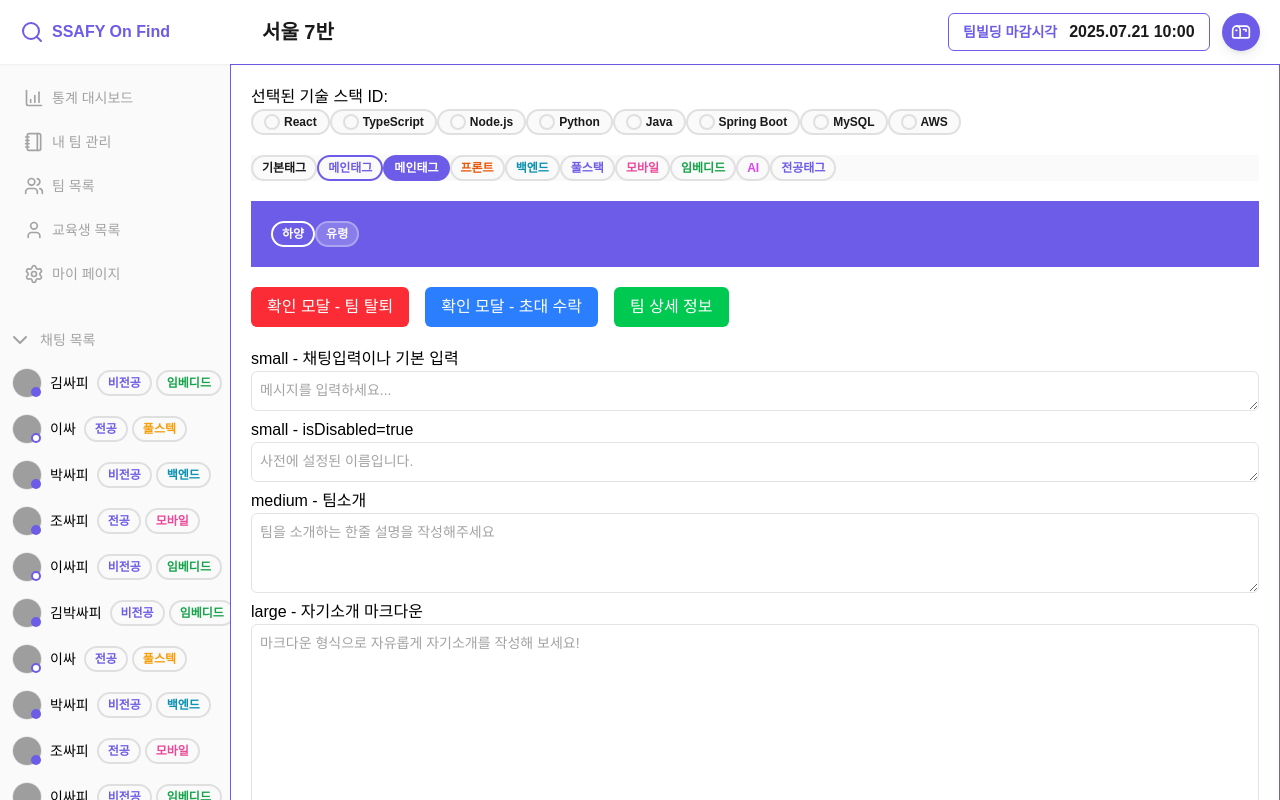
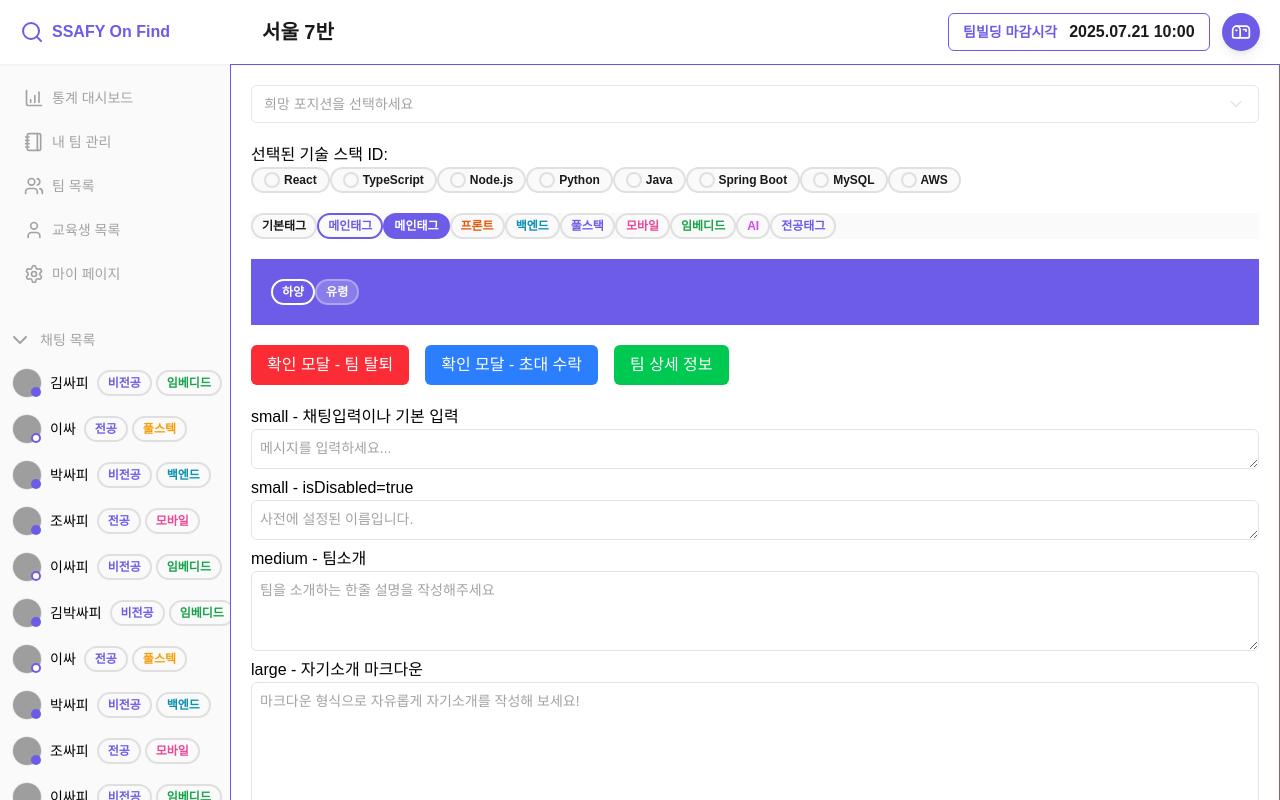
Before and after one commit to SSAFY-on-Find/SSAFY-on-Find, a React (Vite) app in the folder FE/: page /component-test in a window 1280 px wide. Shown: the top 800 px of the page. Built offline with nearby package versions, Linux system fonts and the light colour scheme; grey boxes are pictures that could not be loaded; a web font is replaced by a local one.

Commit message:
feat: dropdown 컴포넌트 구현

```diff
--- a/FE/src/components/ComponentTestPage.tsx
+++ b/FE/src/components/ComponentTestPage.tsx
@@ -1,7 +1,18 @@
 import { useState } from "react"
 import { AlarmClock } from "lucide-react"
 
-import { Button, CheckTag, InputBox, MainTag, MajorTag, NormalTag, PositionTag, SearchBar, WhiteTag } from "./atoms"
+import {
+  Button,
+  CheckTag,
+  Dropdown,
+  InputBox,
+  MainTag,
+  MajorTag,
+  NormalTag,
+  PositionTag,
+  SearchBar,
+  WhiteTag,
+} from "./atoms"
 import { ConfirmModal, TeamDetailModal } from "./templates"
 
 // API로 기술스택 70여개를 받아온다고 가정하고 상수에 담아두었어요
@@ -109,8 +120,20 @@ export default function ComponentTestPage() {
     setTeamDetailModal(true)
   }
 
+  // 5. 드롭다운 사용법
+  const POSITION_OPTIONS = ["프론트", "백엔드", "풀스택", "모바일", "임베디드", "AI", "인프라"]
+  const [position, setPosition] = useState("")
+
   return (
     <div className="flex flex-col gap-5 p-5">
+      <div>
+        <Dropdown
+          placeholder={"희망 포지션을 선택하세요"}
+          options={POSITION_OPTIONS}
+          value={position}
+          onChange={setPosition}
+        />
+      </div>
       <div>
         <h5>선택된 기술 스택 ID: {selectedTechStackIds.join(", ")}</h5>
         {TECH_STACKS.map((ele) => (
--- /dev/null
+++ b/FE/src/components/atoms/Dropdown.tsx
@@ -0,0 +1,70 @@
+import { useEffect, useRef, useState } from "react"
+import { ChevronDown } from "lucide-react"
+
+interface IDropdown {
+  placeholder: string
+  options: string[]
+  value?: string
+  onChange?: (value: string) => void
+}
+
+function Dropdown({ placeholder, options, value, onChange }: IDropdown) {
+  const [open, setOpen] = useState(false)
+  const buttonRef = useRef<HTMLButtonElement>(null)
+  const menuRef = useRef<HTMLDivElement>(null)
+
+  // 메뉴 바깥 클릭 시 닫기
+  useEffect(() => {
+    function handleClickOutside(event: MouseEvent) {
+      if (
+        menuRef.current &&
+        !menuRef.current.contains(event.target as Node) &&
+        buttonRef.current &&
+        !buttonRef.current.contains(event.target as Node)
+      ) {
+        setOpen(false)
+      }
+    }
+    if (open) document.addEventListener("mousedown", handleClickOutside)
+    return () => document.removeEventListener("mousedown", handleClickOutside)
+  }, [open])
+
+  const handleSelect = (option: string) => {
+    setOpen(false)
+    if (onChange) onChange(option)
+  }
+
+  return (
+    <div className="relative w-full">
+      <button
+        type="button"
+        ref={buttonRef}
+        onClick={() => setOpen((prev) => !prev)}
+        className="border-line text-text focus:outline-main flex w-full items-center justify-between rounded-md border bg-white px-3 py-2 text-left text-sm"
+      >
+        <span className={value ? "text-text" : "text-subtext"}>{value || placeholder}</span>
+        <ChevronDown className={`text-line h-5 w-5 transition-transform ${open ? "rotate-180" : ""}`} />
+      </button>
+      {open && (
+        <div
+          ref={menuRef}
+          className="border-line divide-line absolute left-0 z-20 mt-2 w-full divide-y rounded-md border bg-white shadow-lg"
+        >
+          {options.map((option) => (
+            <div
+              key={option}
+              onClick={() => handleSelect(option)}
+              className={`hover:bg-main/10 cursor-pointer px-4 py-2 text-sm ${
+                value === option ? "bg-main/10 font-semibold" : ""
+              }`}
+            >
+              {option}
+            </div>
+          ))}
+        </div>
+      )}
+    </div>
+  )
+}
+
+export default Dropdown
--- a/FE/src/components/atoms/index.ts
+++ b/FE/src/components/atoms/index.ts
@@ -1,5 +1,6 @@
 export { default as Button } from "./Button"
 export { default as CheckTag } from "./CheckTag"
+export { default as Dropdown } from "./Dropdown"
 export { default as InputBox } from "./InputBox"
 export { default as MainTag } from "./MainTag"
 export { default as MajorTag } from "./MajorTag"
```
